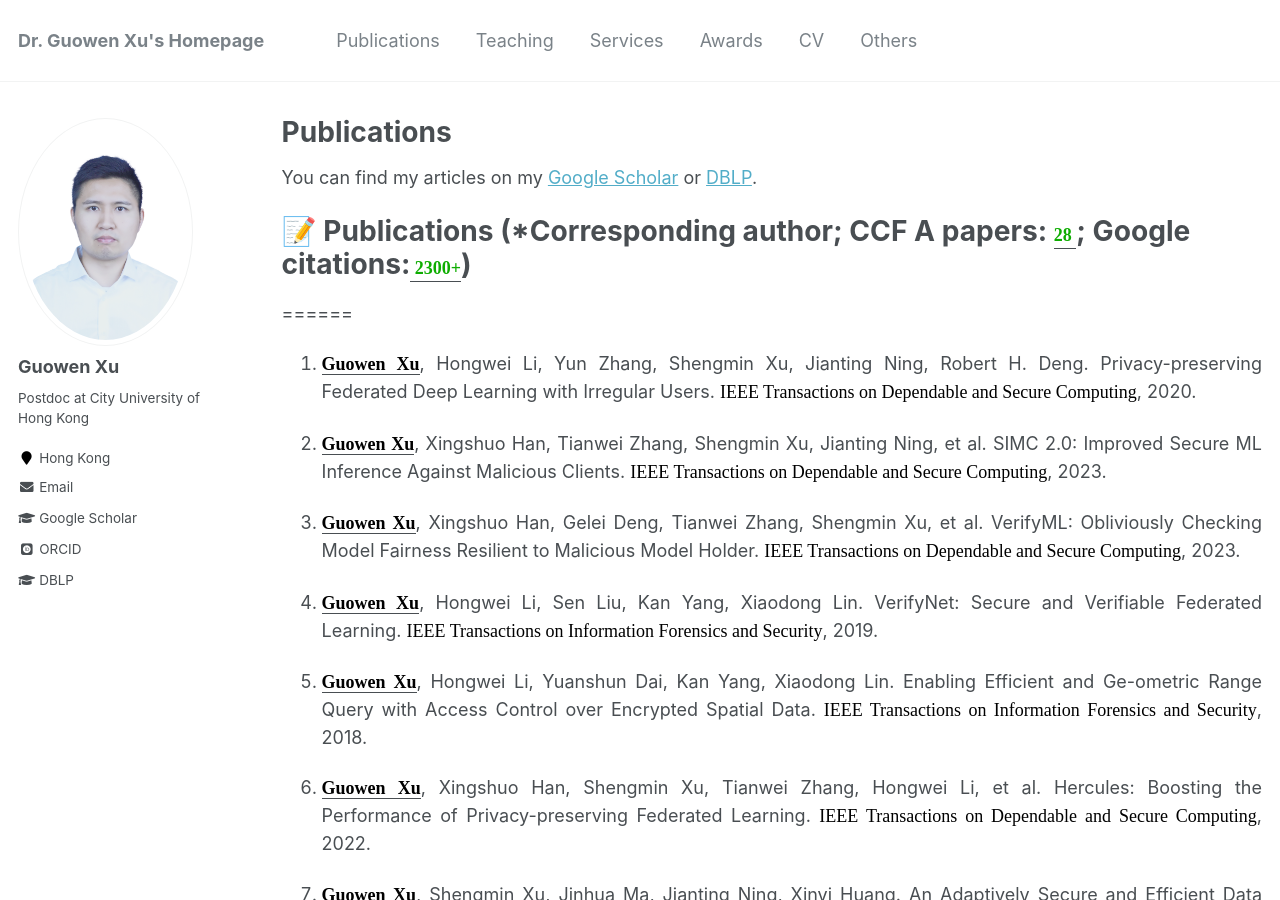
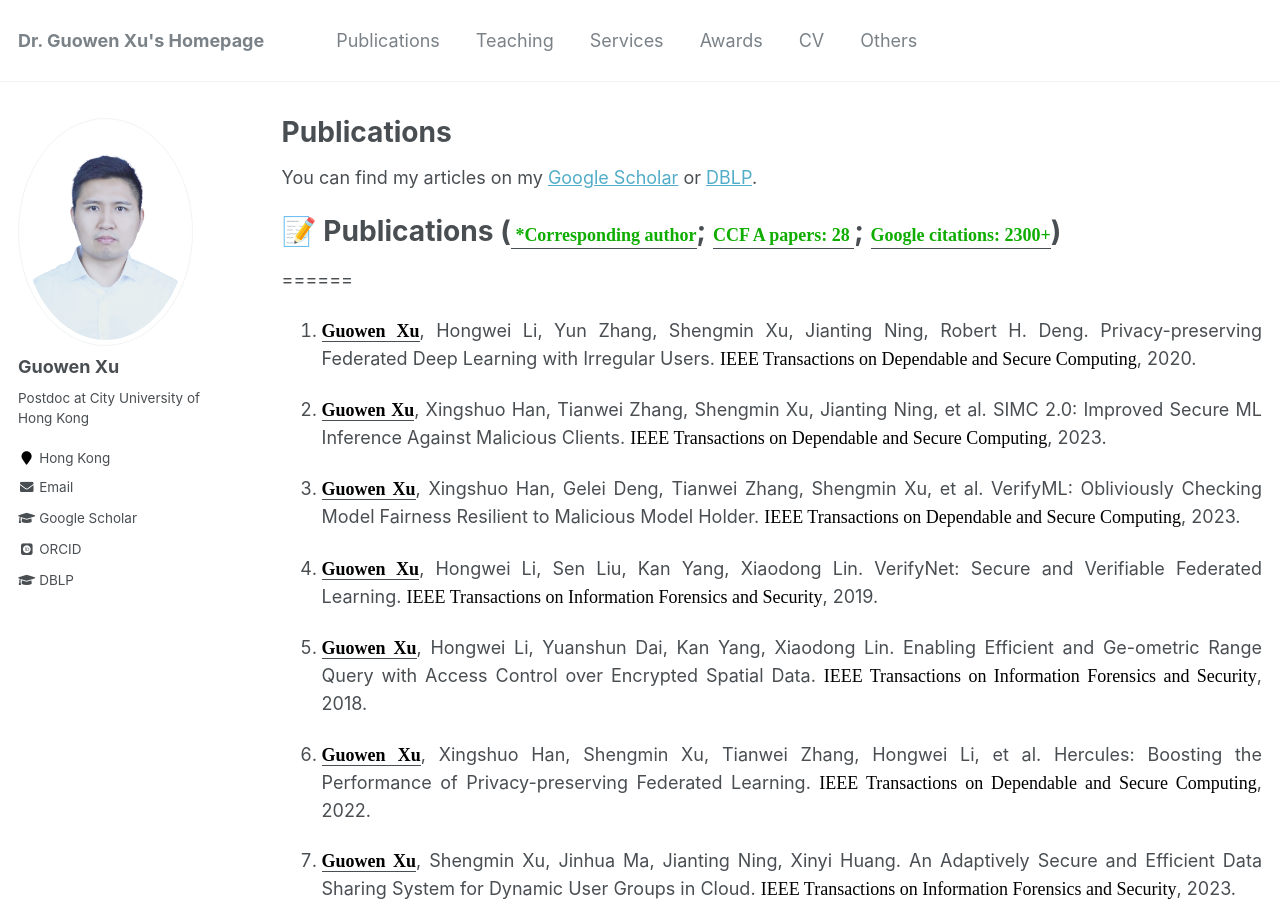
Before and after one commit to Guowen-xu/guowen-xu.github.io, a Jekyll site: the page built from _pages/publications.md, in a window 1280 px wide and 900 px high. Built offline with Jekyll 4.4.1, drawn with Linux system fonts in a browser that asks for light colours; some web fonts are replaced.

Commit message:
Update publications.md

```diff
--- a/_pages/publications.md
+++ b/_pages/publications.md
@@ -8,7 +8,7 @@ author_profile: true
 
 You can find my articles on my [Google Scholar](https://scholar.google.com.hk/citations?user=MDKdG80AAAAJ&hl=zh-CN) or [DBLP](https://dblp.org/pid/87/10142.html).
 
-# 📝 Publications (*Corresponding author; CCF A papers: <u><b><font face="Times New Roman" color=read size=4> 28 </font></b></u>; Google citations:<u><b><font face="Times New Roman" color=read size=4> 2300+</font></b></u>)
+# 📝 Publications (<u><b><font face="Times New Roman" color=read size=4> *Corresponding author</font></b></u>; <u><b><font face="Times New Roman" color=read size=4>  CCF A papers: 28 </font></b></u>; <u><b><font face="Times New Roman" color=read size=4> Google citations: 2300+</font></b></u>)
 ======
 &nbsp;&nbsp;&nbsp;&nbsp;&nbsp;&nbsp;&nbsp;&nbsp;
 1. <p align="justify"> <u><b><font face="Times New Roman" color=black size=4> Guowen Xu</font></b></u>,  Hongwei Li, Yun Zhang, Shengmin Xu, Jianting Ning, Robert H. Deng. Privacy-preserving Federated Deep Learning with Irregular Users. <font face="Times New Roman" color=black size=4> IEEE Transactions on Dependable and Secure Computing</font>, 2020.</p>
```
